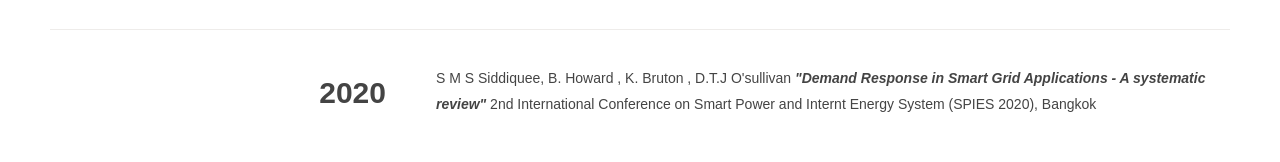
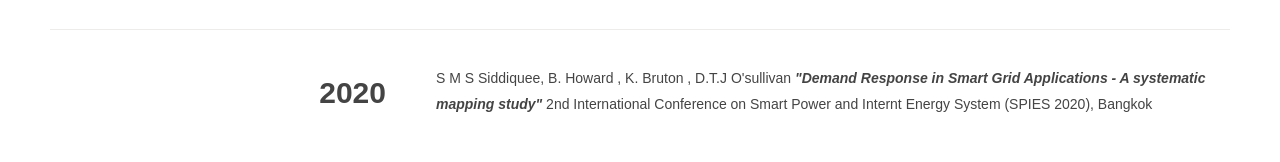
Before and after one commit to Mys-togan/ShahnewazSiddiquee, a plain HTML site: page publications.html in a window 1280 px wide. Shown: the part 322-484 px from the top of the page. Drawn offline with Linux system fonts and the light colour scheme; a web font is replaced by a local one.

Commit message:
Update publications.html

```diff
--- a/publications.html
+++ b/publications.html
@@ -85,7 +85,7 @@
                             <h3 class="name-ref">
                                 <span><b>2020</b></span>
                             </h3>
-                            <p> S M S Siddiquee, B. Howard , K. Bruton , D.T.J O'sullivan <b><i>"Demand Response in Smart Grid Applications - A systematic review"</i></b> 2nd International Conference on Smart Power and Internt Energy System (SPIES 2020), Bangkok </p>
+                            <p> S M S Siddiquee, B. Howard , K. Bruton , D.T.J O'sullivan <b><i>"Demand Response in Smart Grid Applications - A systematic mapping study"</i></b> 2nd International Conference on Smart Power and Internt Energy System (SPIES 2020), Bangkok </p>
                         </div>
                     </div>
                 </div>
```
